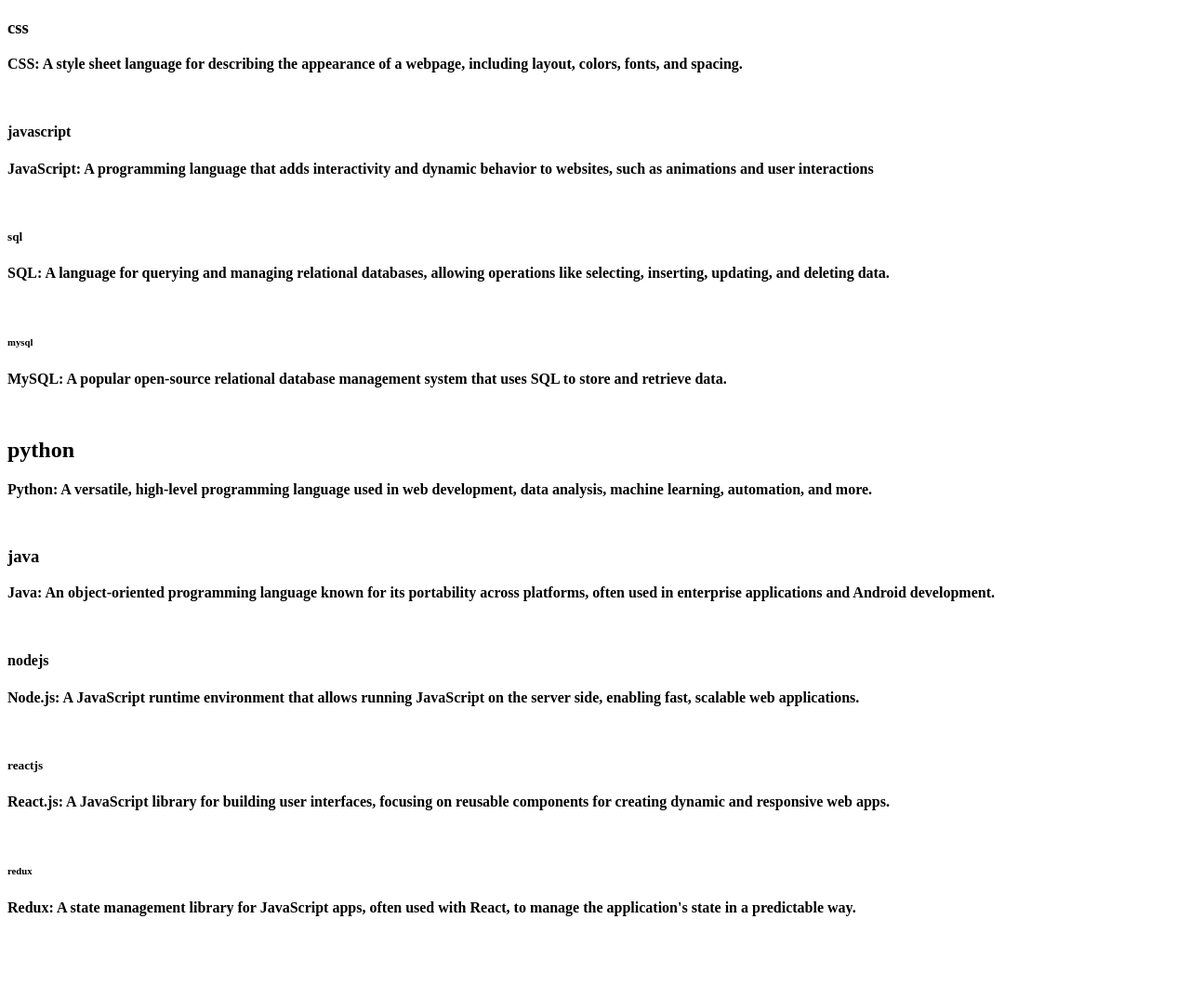
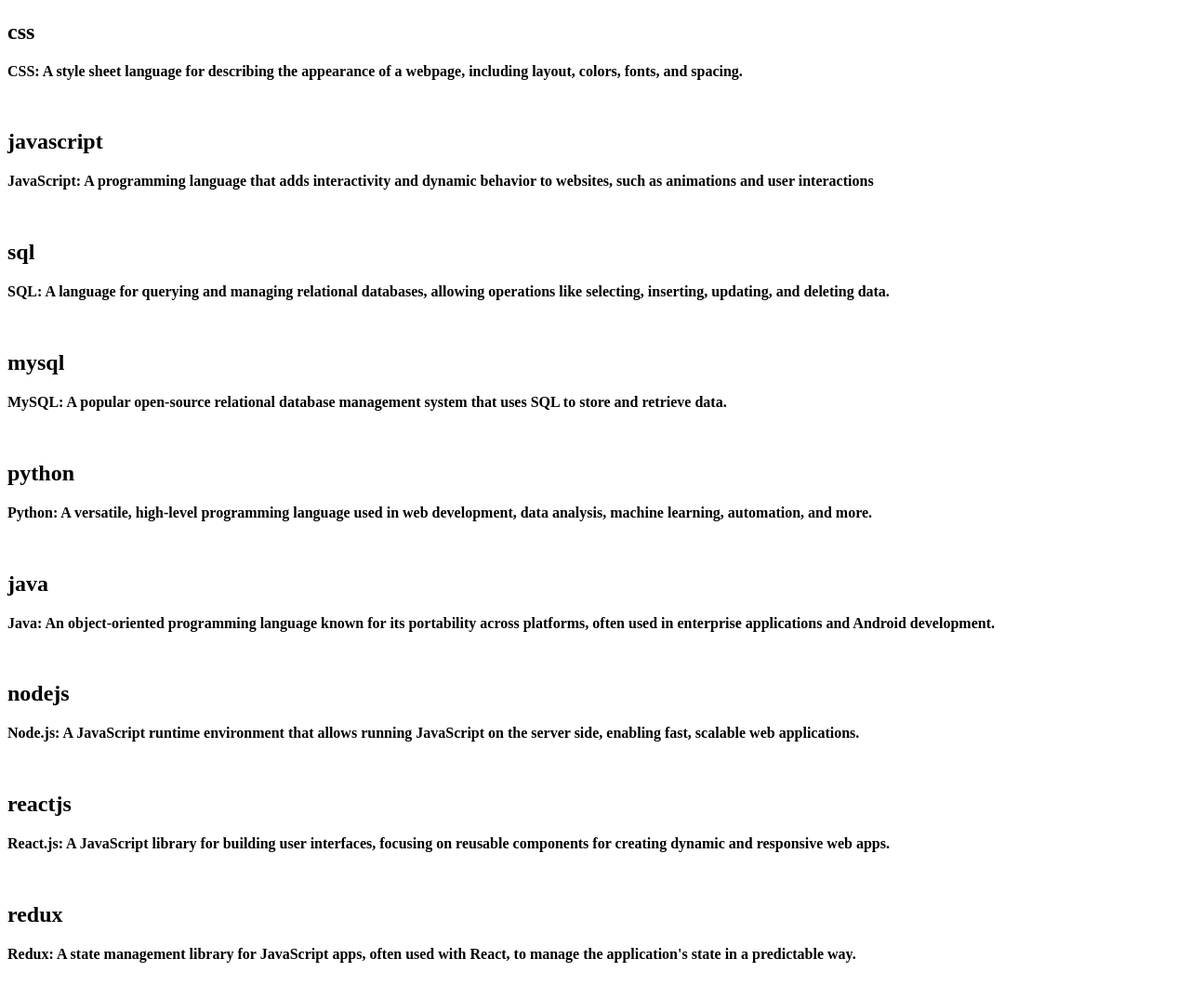
Before and after one commit to revanth727/day1-31r, a plain HTML site: page index.html in a window 1280 px wide. Shown: the part 200-1274 px from the top of the page at 93% size. Before the commit the page ends 1246 px from the top, so only its background shows below. Drawn offline with Linux system fonts and the light colour scheme.

Commit message:
Update index.html

```diff
--- a/index.html
+++ b/index.html
@@ -10,23 +10,23 @@
 <p> The standard markup language used to structure content on the web, defining elements like headings, paragraphs, links, and images</p>
 <br>
 
-<h3>css</h3>
+<h2>css</h2>
 <p> CSS: A style sheet language for describing the appearance of a webpage, including layout, colors, fonts, and spacing.</p>
 <br>
 
 
-<h4>javascript</h4>
+<h2>javascript</h2>
 <p> JavaScript: A programming language that adds interactivity and dynamic behavior to websites, such as animations and user interactions</p>
 <br>
 
 
-<h5>sql</h5>
+<h2>sql</h2>
 <p> SQL: A language for querying and managing relational databases, allowing operations like selecting, inserting, updating, and deleting data.
 </p>
 <br>
 
 
-<h6>mysql</h6>
+<h2>mysql</h2>
 <p> MySQL: A popular open-source relational database management system that uses SQL to store and retrieve data.
 </p>
 <br>
@@ -38,25 +38,25 @@
 <br>
 
 
-<h3>java</h3>
+<h2>java</h2>
 <p> Java: An object-oriented programming language known for its portability across platforms, often used in enterprise applications and Android development.
 </p>
 <br>
 
 
-<h4>nodejs</h4>
+<h2>nodejs</h2>
 <p> Node.js: A JavaScript runtime environment that allows running JavaScript on the server side, enabling fast, scalable web applications.
 </p>
 <br>
 
 
-<h5>reactjs</h5>
+<h2>reactjs</h2>
 <p> React.js: A JavaScript library for building user interfaces, focusing on reusable components for creating dynamic and responsive web apps.
 </p>
 <br>
 
 
-<h6>redux</h6>
+<h2>redux</h2>
 <p>Redux: A state management library for JavaScript apps, often used with React, to manage the application's state in a predictable way.</p>
 <br>
 <br>
```
